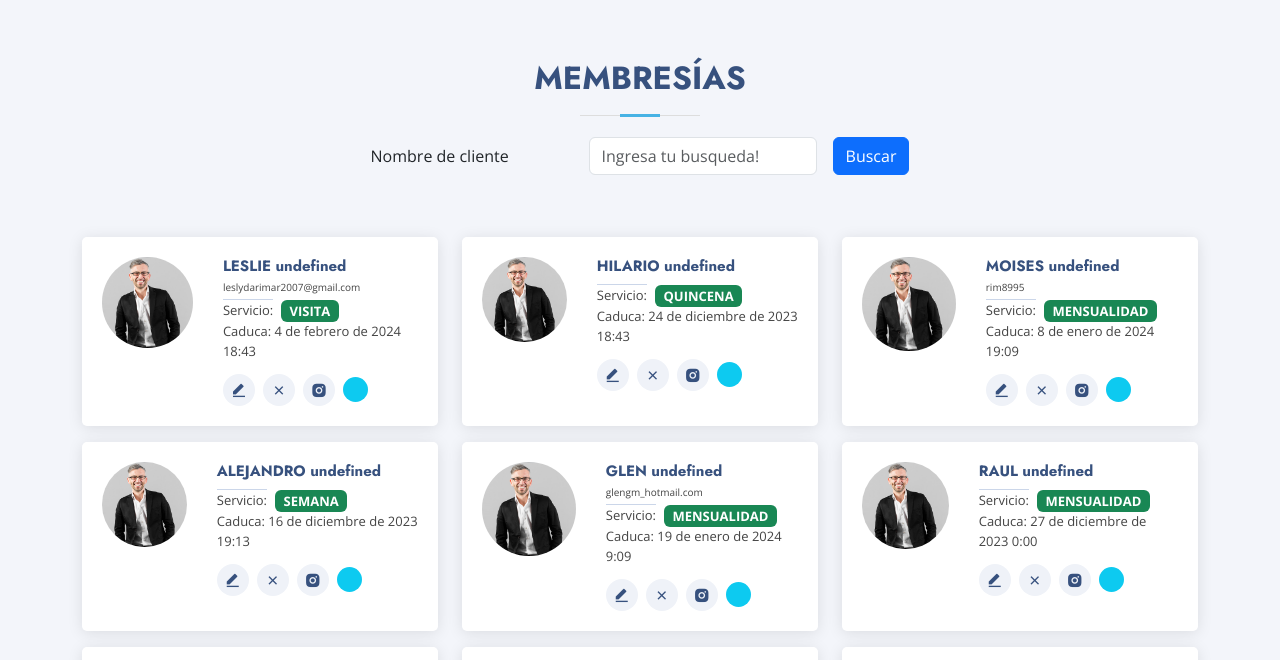
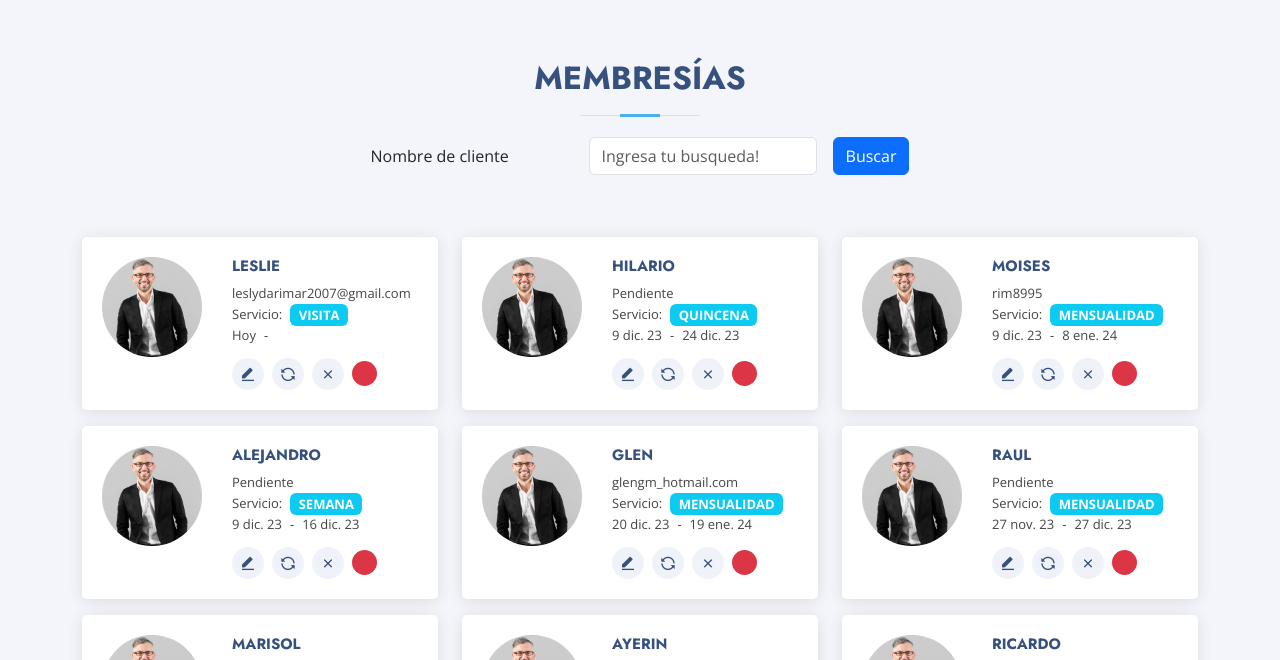
Before and after one commit to ArmandoMendez86/admingym, a PHP site: page /admin_plantilla/ in a window 1280 px wide. Shown: the part 5840-6500 px from the top of the page. Run offline with PHP 8.4, Linux system fonts and the light colour scheme; data comes from the database, SQL or seed files in the repository.

Commit message:
Se continua trabajando en las tarjetas de usuarios

```diff
--- a/app/clases/cliente.php
+++ b/app/clases/cliente.php
@@ -135,11 +135,11 @@
 
     public function ventaDeServicios()
     {
-        $sql = "SELECT producto.pro_serv AS servicio, cliente.nombre, cliente.email, venta_servicio.fecha, venta_servicio.vence, venta_servicio.couch, venta_servicio.fperso, venta_servicio.finperso, empleado.nombre AS registro FROM venta_servicio
+        $sql = "SELECT venta_servicio.id, producto.pro_serv AS servicio, cliente.nombre, cliente.email, venta_servicio.fecha, venta_servicio.vence, venta_servicio.couch, venta_servicio.fperso, venta_servicio.finperso, empleado.nombre AS registro FROM venta_servicio
         INNER JOIN producto ON producto.id = venta_servicio.p_s
         INNER JOIN cliente ON cliente.id = venta_servicio.idcliente
         INNER JOIN empleado ON empleado.id = venta_servicio.idempleado
-        LIMIT 10;";
+        LIMIT 9;";
         $stmt = $this->conection->prepare($sql);
         $stmt->execute();
         $results = $stmt->get_result();
--- a/assets/js/main.js
+++ b/assets/js/main.js
@@ -12,9 +12,6 @@
 
   "use strict";
 
-  /* Usar los tooltips para indicar tipo de membresia o detalles de insignias */
-  const tooltipTriggerList = document.querySelectorAll('[data-bs-toggle="tooltip"]')
-  const tooltipList = [...tooltipTriggerList].map(tooltipTriggerEl => new bootstrap.Tooltip(tooltipTriggerEl))
 
   /**
    * Easy selector helper function
@@ -283,30 +280,49 @@
         let clientes = JSON.parse(response);
         let template = ``;
         clientes.forEach((element) => {
-          let fecha = moment(element.vence).format('LLL');
+          let inicia = element.servicio == 'VISITA' ? 'Hoy' : moment(element.fecha).format('D MMM YY');
+          let termina = element.servicio == 'VISITA' ? '' : moment(element.vence).format('D MMM YY');
+          let email = element.email != '' ? element.email : 'Pendiente';
+          let status = '';
+          if (moment().isSame(moment(element.vence), 'day')) {
+            status = 'warning'; // Due date is today
+          } else if (moment().isBefore(moment(element.vence))) {
+            status = 'success'; // Due date is in the future
+          } else {
+            status = 'danger'; // Due date has passed
+          }
+
           template += `
         <div class="col-lg-4 mt-3" data-aos="zoom-in" data-aos-delay="100">
           <div class="member d-flex align-items-start">
             <div class="pic"><img src="assets/img/team/team-1.jpg" class="img-fluid" alt=""></div>
             <div class="member-info">
-              <h4>${element.nombre} ${element.ap}</h4>
-              <span>${element.email}</span>
+              <h4>${element.nombre}</h4>
+              <label>${email}</label>
               <div class="d-flex align-items-center gap-2">
                 <label>Servicio:</label>
-                <label class="badge text-bg-success">${element.servicio}</label>
+                <label class="badge text-bg-info text-white">${element.servicio}</label>
               </div>
-              <label>Caduca: ${fecha} </label>
+              <div class="d-flex justify-content-start gap-2">
+                <label>${inicia} </label>
+                <label>-</label>
+                <label>${termina} </label>
+              </div>
               <div class="social">
-                <a href=""><i class="ri-edit-fill"></i></a>
-                <a href=""><i class="ri-close-fill"></i></a>
-                <a href=""><i class="ri-instagram-fill"></i></a>
-                <a href="" class="bg-info"></a>
+                <a data-bs-toggle="tooltip" data-bs-title="Editar"><i class="ri-edit-fill btnEdit" data-info='${JSON.stringify(element)}'></i></a>
+                <a data-bs-toggle="tooltip" data-bs-title="Renovar servicio"><i class="ri-loop-left-fill"></i></a>
+                <a data-bs-toggle="tooltip" data-bs-title="Eliminar usuario"><i class="ri-close-fill"></i></a>
+                <a data-bs-toggle="tooltip" data-bs-title="Estatus" class="bg-${status}"></a>
               </div>
+
             </div>
           </div>
         </div>`;
         })
         tarjetas.innerHTML = template;
+        /* Usar los tooltips para indicar tipo de membresia o detalles de insignias */
+        const tooltipTriggerList = document.querySelectorAll('[data-bs-toggle="tooltip"]')
+        const tooltipList = [...tooltipTriggerList].map(tooltipTriggerEl => new bootstrap.Tooltip(tooltipTriggerEl))
       },
     });
 
@@ -661,8 +677,11 @@
 
   });
 
-
-
+  $(document).on('click', '.btnEdit', function (e) {
+    e.preventDefault();
+    const memberDataString = $(this).data('info');
+    console.log(memberDataString);
+  });
 
 
 
--- a/index.html
+++ b/index.html
@@ -497,6 +497,7 @@
           </form>
         </div>
 
+
         <!-- Tarjetas de clientes -->
         <div class="row" id="tarjetaClientes"></div>
 
```
